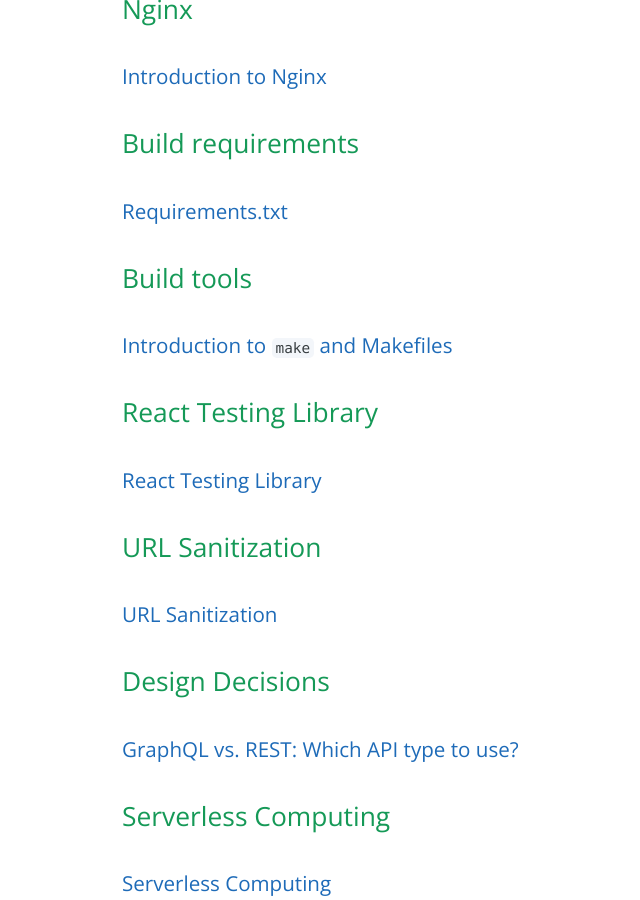
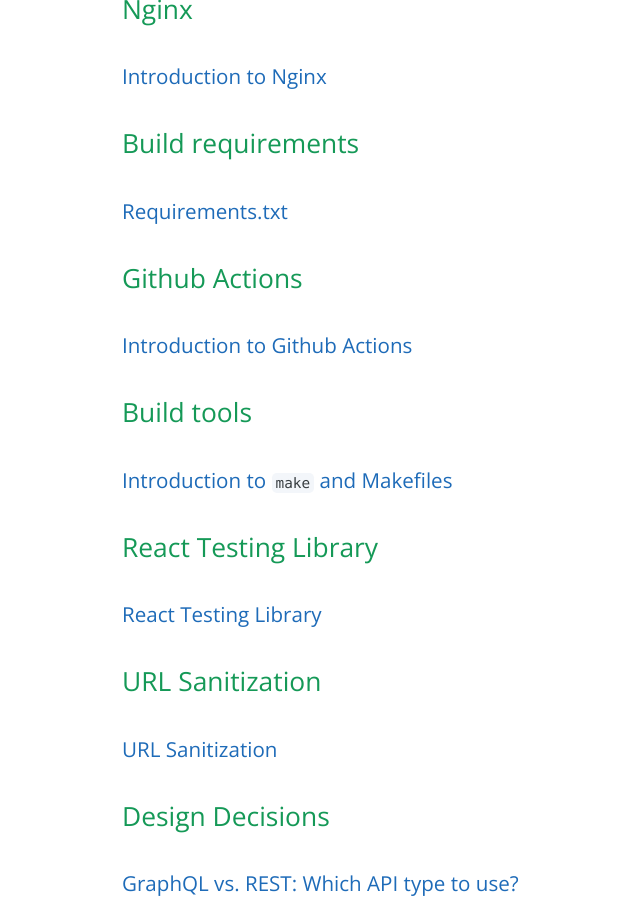
Before and after one commit to learning-software-engineering/learning-software-engineering.github.io, a Jekyll site: the page built from Topics/Development_Process.md, in a window 1280 px wide and 900 px high, scrolled down 1126 px. Shown: the whole window, without its empty margins (102-742 px from the left). Built offline with Jekyll 4.4.1, drawn with Linux system fonts in a browser that asks for light colours; our own code applies the rules of GitHub Pages for plain Markdown files.

Commit message:
move from teck stacks to development process

````diff
--- a/Topics/Development_Process.md
+++ b/Topics/Development_Process.md
@@ -30,6 +30,11 @@
 ## Build requirements
 
 ### [Requirements.txt](./Development_Process/Build_Requirements/Requirements_txt.md)
+
+## Github Actions
+
+### [Introduction to Github Actions](./Development_Process/Github_Actions.md)
+
 
 ## Build tools
 ### [Introduction to ```make``` and Makefiles](./Development_Process/Introduction_to_make_and_Makefiles.md)
````
Also changed, not shown: Topics/Tech_Stacks.md (+0 -1 lines).
